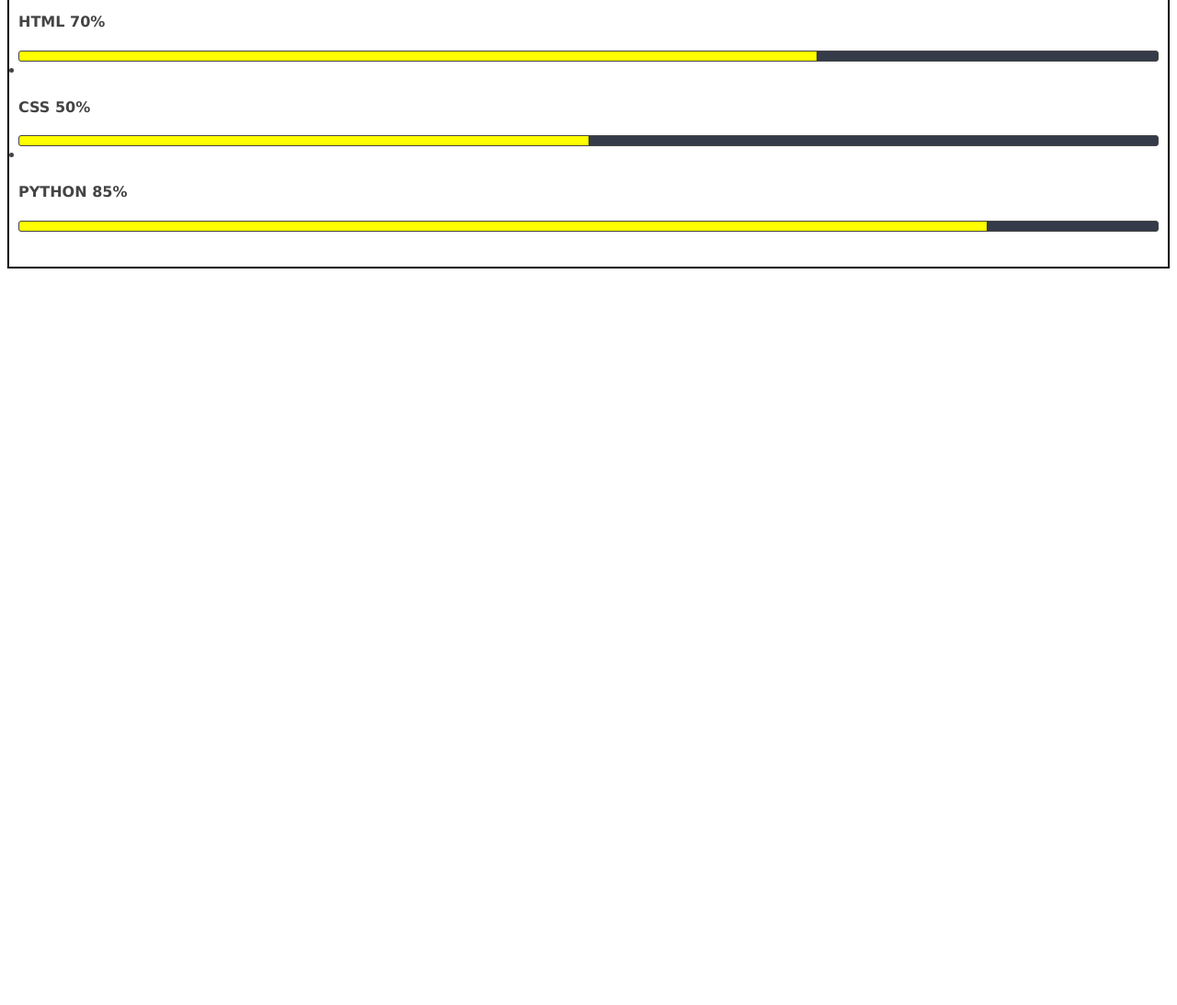
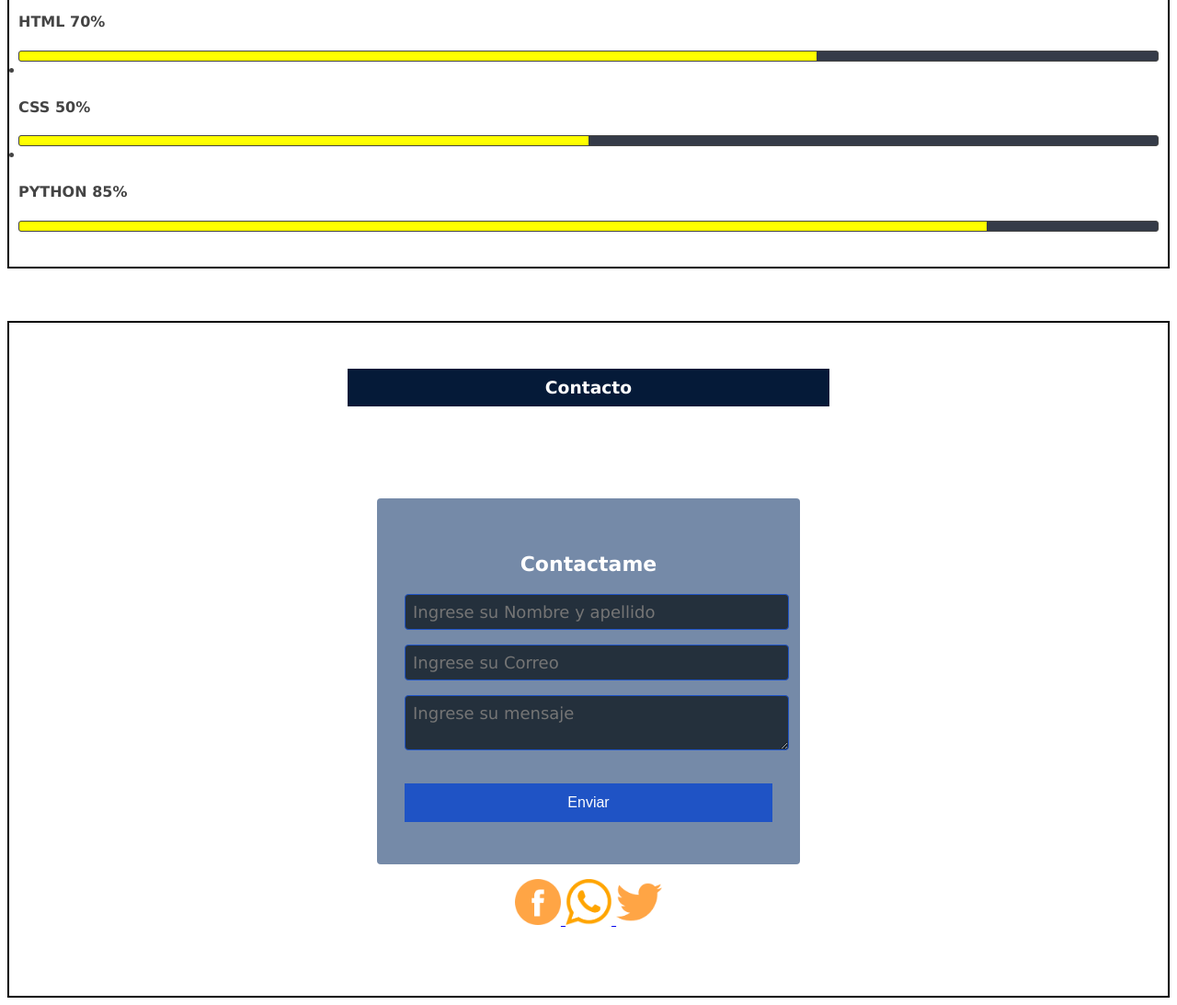
Before and after one commit to ecuriel08/microproyectocuriel, a plain HTML site: page index.html in a window 1280 px wide. Shown: the part 1919-3012 px from the top of the page at 92% size. Before the commit the page ends 2219 px from the top, so only its background shows below. Drawn offline with Linux system fonts and the light colour scheme.

Commit message:
Agrege contacto junto con los links a redes sociales

```diff
--- a/index.html
+++ b/index.html
@@ -69,7 +69,7 @@
     <p id="fotoperfil">
         <img src="img/profile.png" width="180" height="180" title="Foto de Perfil" alt="Foto mia">
     </p>
-    <p>Hola, mi nombre es Eduardo Curiel actualmente estudio en la universidad metropolinata en Caracas,Venezuela.
+    <p>Hola, mi nombre es Eduardo Curiel actualmente estudio Ingenieria de sistemas en la universidad metropolinata en Caracas,Venezuela.
        <p>Hoy en dia quiero aprender lo mas que pueda sobre las diferentes areas de la programacion y todo lo relacionado a esta,
        en un futuro desearia trabajar en el area relacionada a servidores ya que me llama mucho la atencion, otro de mis sueños
        seria trabajar en una compañia desarollando videojuegos o cosas parecidas.
@@ -96,6 +96,41 @@
     <br><br>
 </div>
 
+<br><br><br>
+
+<div id="divcontacto">
+    <h3 id="contacto">Contacto</h3>
+    <script>
+        function alerta1(){
+            alert("Su Solicitud ha sido enviada.")
+        }
+        function alerta2(){
+            alert("Datos erroneos(email invalido, caracteres especiales, campos vacios).")
+        }
+    </script>
+    <section class="form">
+        <h4>Contactame</h4>
+        <input class="controls" type="text" name="nombres" id="nombres"  placeholder="Ingrese su Nombre y apellido" required>
+        <input class="controls" type="email" name="correo" id="correo"  placeholder="Ingrese su Correo" required>
+        <textarea class="controls" type="mensaje" name="mensaje" id="mensaje" placeholder="Ingrese su mensaje" required></textarea>
+        <input class="botons" type="submit" onclick="alerta1()" value="Enviar">
+      </section>
+
+    <p id="links">
+        <a href="https://facebook.com" target="_blank">
+            <img src="img/fb.png" width="50px" height="50px" alt="Perfil">
+        </a>
+
+        <a href="https://web.whatsapp.com" target="_blank">
+            <img src="img/whatsapp.png" width="50px" height="50px">
+        </a>
+
+        <a href="https://twitter.com" target="_blank">
+            <img src="img/tw.png" width="50px" height="50px">
+        </a>
+    </p>
+    <br><br><br>
+</div>
 
 </body>
 </html>
--- a/styles.css
+++ b/styles.css
@@ -39,7 +39,7 @@ h3{
 	border: 2px solid white;
 	top: 5px;
 }
-#divexp, #divacerca,#divhabilidades{
+#divexp, #divacerca,#divhabilidades,#divcontacto{
 	border: 2px solid black;
 
 }
@@ -107,3 +107,69 @@ h4{
 .python{
 	width: 85%;
 }
+
+.form {
+  width: 400px;
+  background: #758AA8;
+  padding: 30px;
+  margin: auto;
+  margin-top: 100px;
+  border-radius: 4px;
+  font-family: Verdana;
+  color: white;
+  text-align: center;
+
+}
+
+.form h4 {
+  text-align: center;
+  font-size: 22px;
+  margin-bottom: 20px;
+}
+
+.controls {
+  width: 100%;
+  background: #24303c;
+  padding: 8px;
+  border-radius: 4px;
+  margin-bottom: 16px;
+  border: 1px solid #1f53c5;
+  font-family: Verdana;
+  font-size: 18px;
+  color: white;
+}
+
+.form p {
+  height: 40px;
+  text-align: center;
+  font-size: 18px;
+  line-height: 40px;
+}
+
+.form a {
+  color: white;
+  text-decoration: none;
+}
+
+.form a:hover {
+  color: white;
+  text-decoration: underline;
+}
+
+.form .botons {
+  width: 100%;
+  background: #1f53c5;
+  border: none;
+  padding: 12px;
+  color: white;
+  margin: 16px 0;
+  font-size: 16px;
+  text-align: center;
+}
+.botons:hover{
+	cursor: pointer;
+  }
+
+#links {
+	text-align: center;
+}
```
Also changed, not shown: img/fb.png (added), img/tw.png (added), img/whatsapp.png (added).
